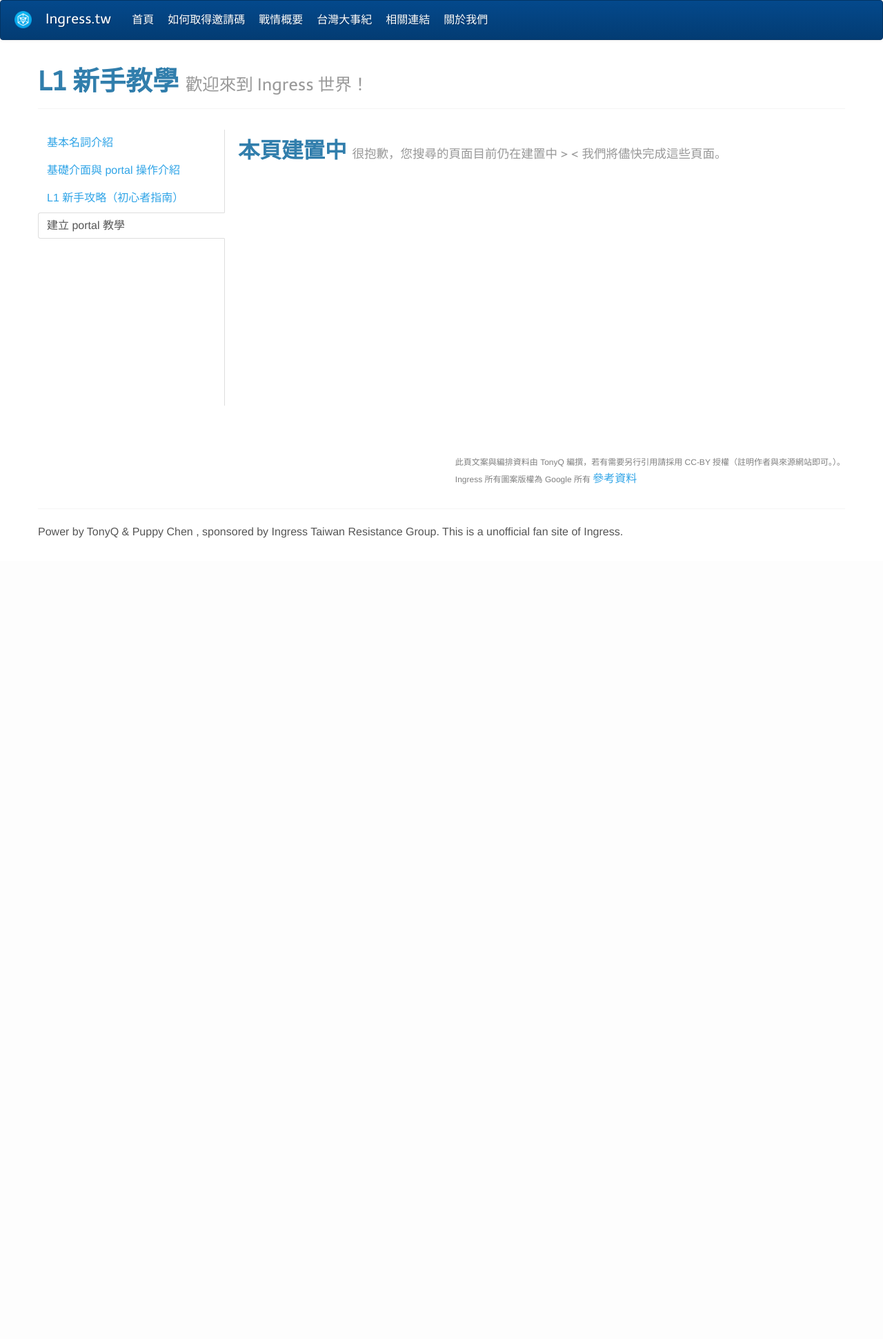
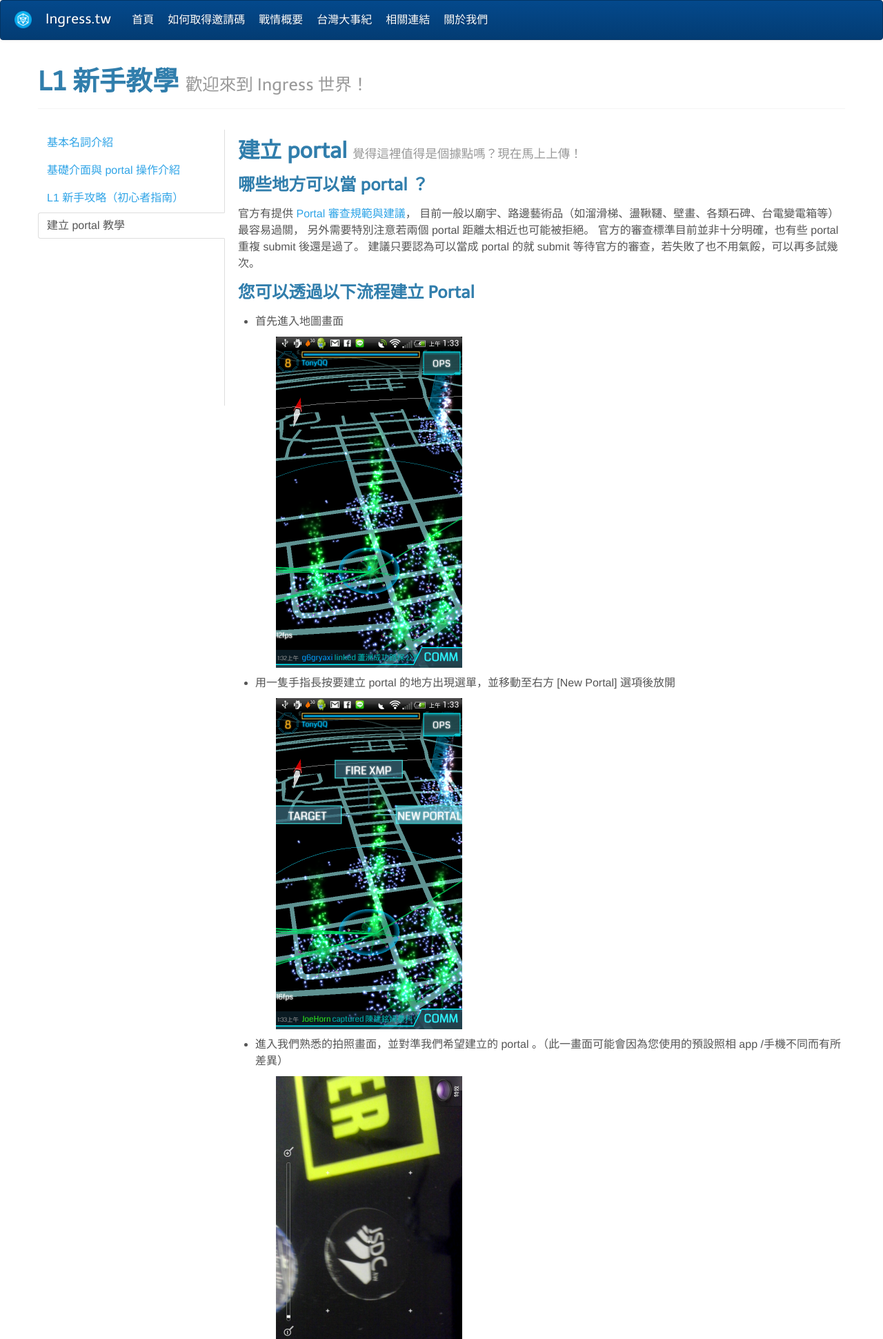
Before and after one commit to tony1223/ingress-tw, a CodeIgniter app: page /guide/create_portal in a window 1280 px wide. Shown: the top 1941 px of the page at 69% size. Before the commit the page ends 780 px from the top, so only its background shows below. Run offline with CodeIgniter, Linux system fonts and the light colour scheme; some libraries are stand-ins or nearby versions.

Commit message:
finetune

```diff
--- a/application/views/guide/create_portal.php
+++ b/application/views/guide/create_portal.php
@@ -9,7 +9,57 @@
 		<div class="row tabbable tabs-left">
 			<?php include(__DIR__."/_content_nav.php");?>
 			<div class="tab-content">
-				<h2>本頁建置中 <small>很抱歉，您搜尋的頁面目前仍在建置中 &gt;  &lt; 我們將儘快完成這些頁面。</small></h2>
+				<h2>建立 portal <small>覺得這裡值得是個據點嗎？現在馬上上傳！</small></h2>
+
+
+				<h3>哪些地方可以當 portal ？</h3>
+				<p>
+					官方有提供 <a href="https://support.google.com/ingress/answer/3066197?&ref_topic=2799270" target="_blank">Portal 審查規範與建議</a>，
+					目前一般以廟宇、路邊藝術品（如溜滑梯、盪鞦韆、壁畫、各類石碑、台電變電箱等）最容易過關，
+
+					另外需要特別注意若兩個 portal 距離太相近也可能被拒絕。
+
+					官方的審查標準目前並非十分明確，也有些 portal 重複 submit 後還是過了。
+					建議只要認為可以當成 portal 的就 submit 等待官方的審查，若失敗了也不用氣餒，可以再多試幾次。
+				</p>
+
+				<h3>您可以透過以下流程建立 Portal </h3>
+
+				<ul>
+					<li>
+						<p>首先進入地圖畫面</p>
+						<p class="clearfix"><img class="span3" src="<?=base_url("img/guide/guide_create_portal_01.png")?>" alt="portal 建立教學 - 地圖畫面"></p>
+					</li>
+					<li>
+						<p>用一隻手指長按要建立 portal 的地方出現選單，並移動至右方  [New Portal] 選項後放開 </p>
+						<p class="clearfix"><img class="span3" src="<?=base_url("img/guide/guide_create_portal_02.png")?>" alt="portal 建立教學 - 長按時出現選單"></p>
+					</li>
+					<li>
+						<p>進入我們熟悉的拍照畫面，並對準我們希望建立的 portal 。（此一畫面可能會因為您使用的預設照相 app /手機不同而有所差異）</p>
+						<p class="clearfix"><img class="span3" src="<?=base_url("img/guide/guide_create_portal_03.png")?>" alt="portal 建立教學 - 拍照畫面"></p>
+					</li>
+					<li>
+						<p>拍照後選擇確認或重拍</p>
+						<p class="clearfix"><img class="span3" src="<?=base_url("img/guide/guide_create_portal_04.png")?>" alt="portal 建立教學 - 拍照確認畫面"></p>
+					</li>
+					<li>
+						<p>繼續填寫 portal 資料，定位跟標題建議盡量調整正確，但定位最後結果仍可能跟您設定的定位有落差，
+							標題在不知道要寫什麼情況下，官方建議可自由發揮創意，描述為非必填欄位，可用中文或英文填寫皆可。
+							唯萬一填寫錯誤日後要改相當麻煩跟耗時許久，建議謹慎填寫。
+						</p>
+						<p class="clearfix"><img class="span3" src="<?=base_url("img/guide/guide_create_portal_05.png")?>" alt="portal 建立教學 - 資料填寫畫面"></p>
+					</li>
+					<li>
+						<p>
+						送出後您將會收到系統通知信，並需要等待兩週至三個月的審查期，
+						一旦審查有了結果您將會收到 Portal Rejected 或 Portal Live 的訊息。
+						</p>
+						<p >
+						<img class="span4" src="<?=base_url("img/guide/guide_create_portal_06.png")?>" alt="portal 建立教學 - 官方通知信畫面1"></p>
+						<img class="span4" src="<?=base_url("img/guide/guide_create_portal_07.png")?>" alt="portal 建立教學 - 官方通知信畫面2"></p>
+					</li>
+				</ul>
+
 			</div>
 		</div>
 		<p style="font-size:12px;color:gray; margin-top:50px;" class="pull-right">
```
Also changed, not shown: public/img/guide/guide_create_portal_01.png (added), public/img/guide/guide_create_portal_02.png (added), public/img/guide/guide_create_portal_03.png (added), public/img/guide/guide_create_portal_04.png (added), public/img/guide/guide_create_portal_05.png (added), public/img/guide/guide_create_portal_06.png (added), public/img/guide/guide_create_portal_07.png (added).
